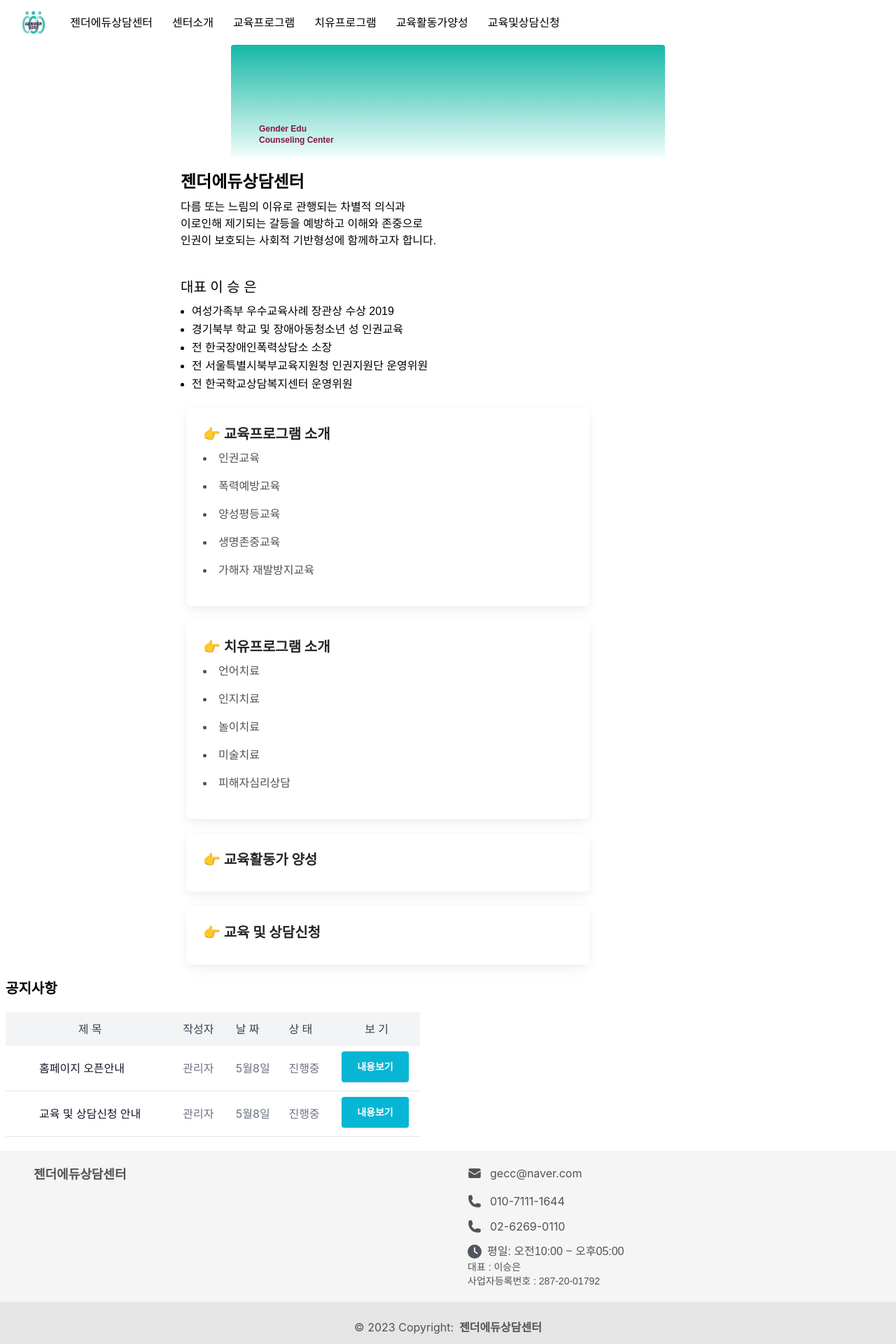
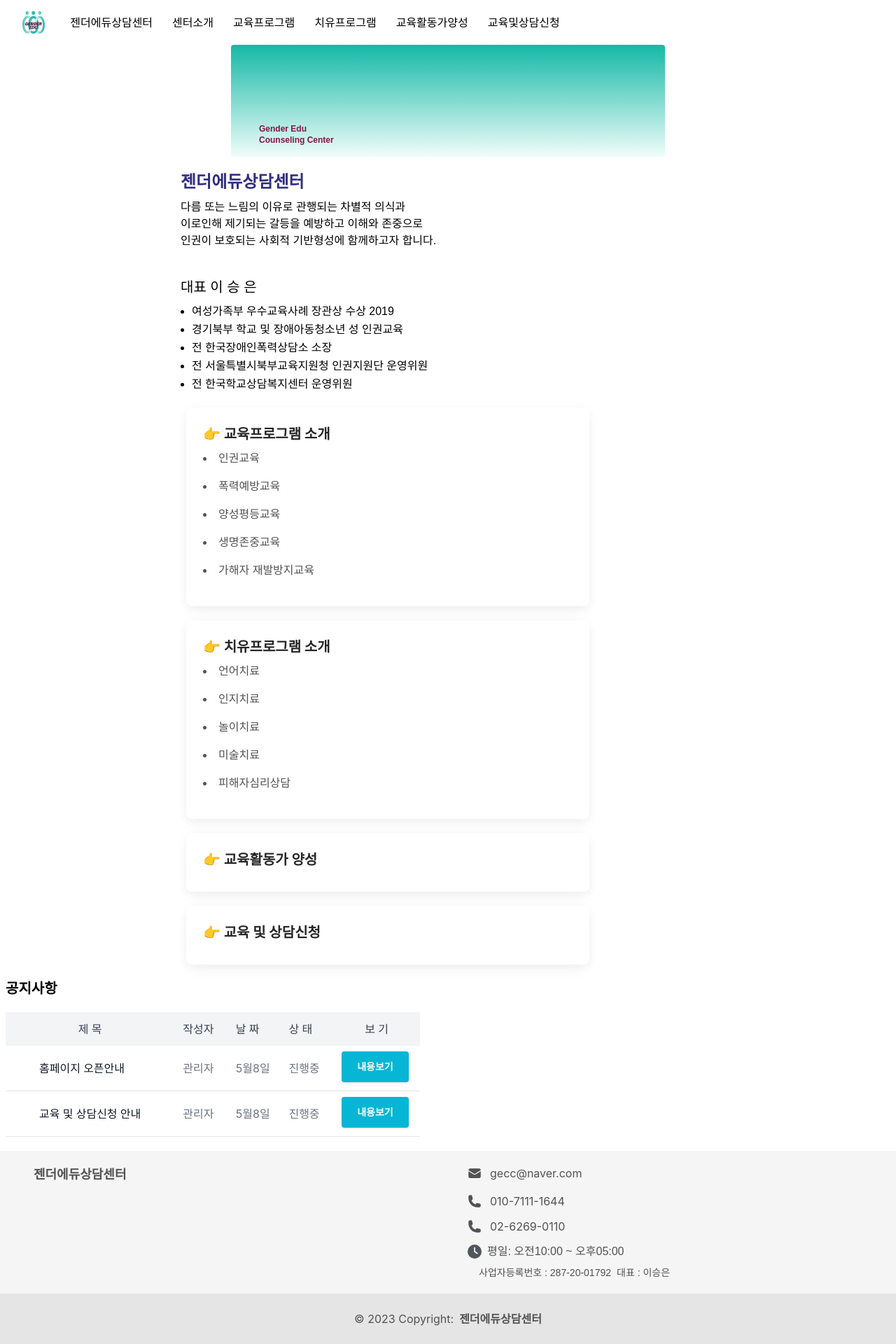
Before and after one commit to ohwonsuk/gender-edu, a React (Create React App) app: page / in a window 1280 px wide. Shown: the top 1920 px of the page at 70% size. Built offline with nearby package versions, Linux system fonts and the light colour scheme; a web font is replaced by a local one.

Commit message:
home 페이지 색상, footer변경

```diff
--- a/src/components/Footer.js
+++ b/src/components/Footer.js
@@ -66,9 +66,9 @@ const Footer = () => {
                 />
                 평일: 오전10:00 ~ 오후05:00
               </p>
-              <p className="font-ibmsans text-sm">대표 : 이승은</p>
-              <p className="font-ibmsans text-sm">
-                사업자등록번호 : 287-20-01792
+              <p className="font-ibmsans mt-2 text-sm flex items-center justify-center md:justify-start">
+                <span className="ml-4">사업자등록번호 : 287-20-01792</span>
+                <span className="pl-2">대표 : 이승은</span>
               </p>
             </div>
           </div>
--- a/src/components/Main.js
+++ b/src/components/Main.js
@@ -4,7 +4,7 @@ import Intro from './Intro';
 const Main = () => {
   return (
     <>
-      <h1 className="pl-2 mt-5 font-ibmsans text-2xl font-bold content-center">
+      <h1 className="pl-2 mt-5 font-ibmsans text-2xl text-indigo-900 font-bold content-center">
         젠더에듀상담센터
       </h1>
       {/* <h4 className="pl-2 font-bold text-xl mb-2">
```
